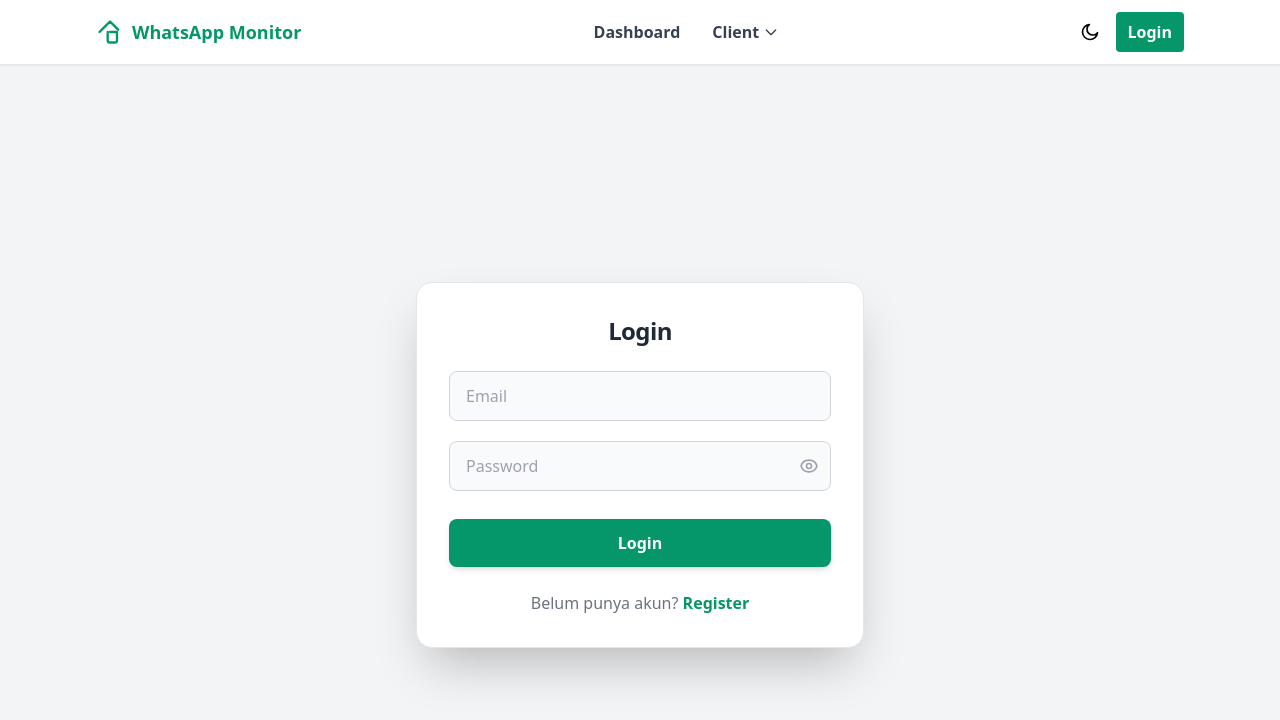
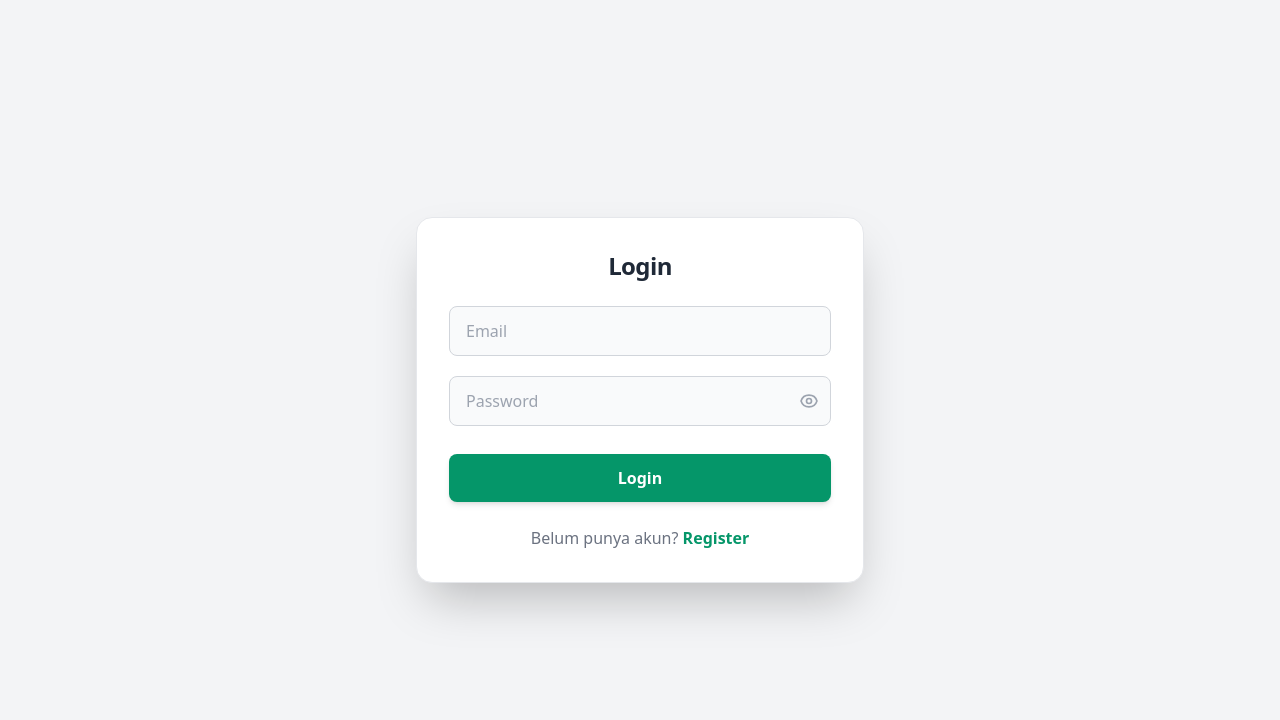
Before and after one commit to pringgojs/whatsapp-web-monitor-frontend, a Vue app: page /login in a window 1280 px wide. Shown: the top 720 px of the page. Built offline with nearby package versions, Linux system fonts and the light colour scheme.

Commit message:
feat: conditionally render Navbar based on route for improved navigation

```diff
--- a/src/App.vue
+++ b/src/App.vue
@@ -1,15 +1,21 @@
 <template>
   <div>
-    <Navbar />
+    <Navbar v-if="showNavbar" />
     <RouterView />
     <ToastNotification />
   </div>
 </template>
 
 <script setup>
-import { RouterView } from "vue-router";
+import { RouterView, useRoute } from "vue-router";
 import ToastNotification from "./components/ToastNotification.vue";
 import Navbar from "./components/Navbar.vue";
+import { computed } from "vue";
+
+const route = useRoute();
+const showNavbar = computed(
+  () => !["/login", "/register"].includes(route.path)
+);
 </script>
 
 <style scoped>
```
